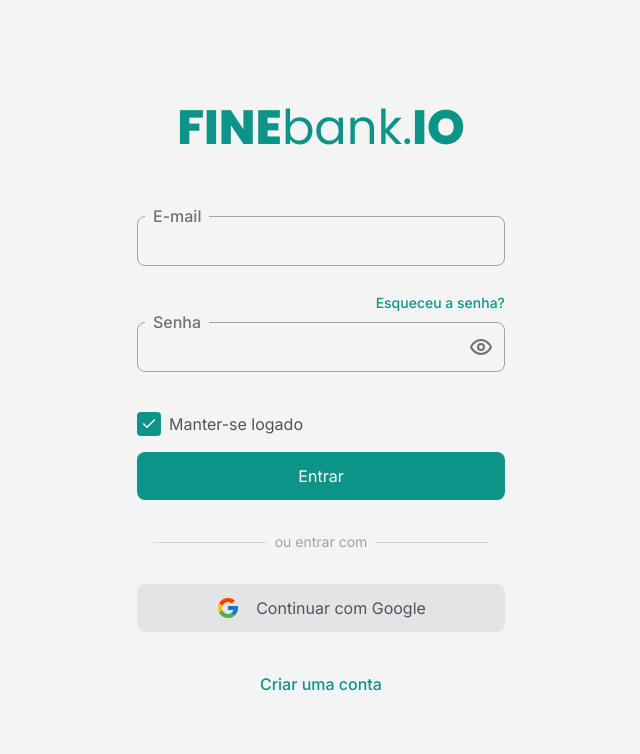
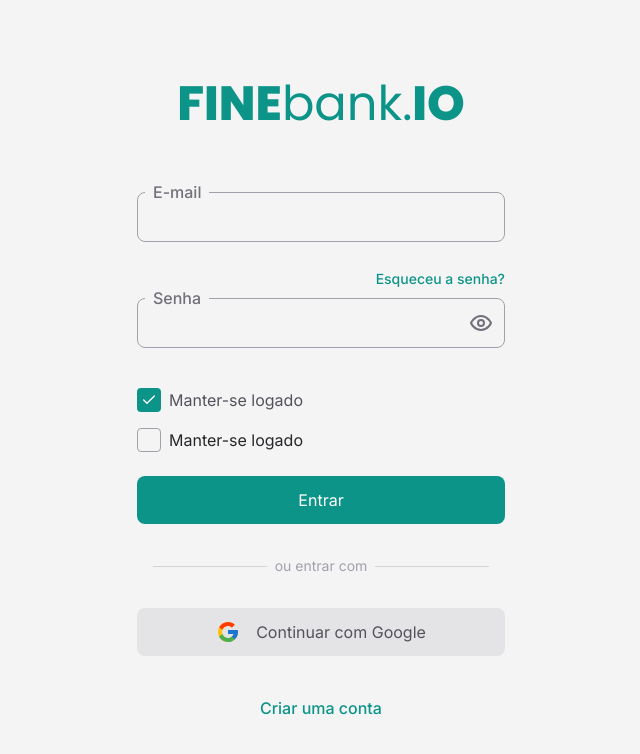
Before and after one commit to Delgado-tech/finance-dashboard, a Next.js app: page /login in a window 1280 px wide. Shown: the top 754 px of the page, without its empty margins (319-959 px from the left). Built offline with nearby package versions, Linux system fonts and the light colour scheme.

Commit message:
added checkbox component

```diff
--- a/package.json
+++ b/package.json
@@ -12,7 +12,8 @@
     "lucide-react": "^0.309.0",
     "next": "14.0.4",
     "react": "^18",
-    "react-dom": "^18"
+    "react-dom": "^18",
+    "tailwind-merge": "^2.2.0"
   },
   "devDependencies": {
     "@types/node": "^20",
--- /dev/null
+++ b/src/components/atoms/checkbox.tsx
@@ -0,0 +1,44 @@
+"use client";
+
+import { Check } from "lucide-react";
+import { ComponentProps, useState } from "react";
+import { twMerge } from "tailwind-merge";
+
+interface Props extends ComponentProps<"input"> {
+	id: string;
+	name: string;
+	className?: string;
+	defaultChecked?: boolean;
+}
+
+export default function Checkbox({
+	id,
+	name,
+	className,
+	defaultChecked = false,
+}: Props) {
+	const [checked, setChecked] = useState<boolean>(defaultChecked);
+
+	return (
+		<>
+			<input
+				id={id}
+				name={name}
+				type="checkbox"
+				className="hidden"
+				checked={checked}
+				onChange={() => {}}
+			/>
+			<span
+				data-checked={checked}
+				className={twMerge(
+					"data-[checked=false]:border-zinc-400 data-[checked=false]:border select-none rounded p-1 text-sm h-6 w-6 text-white cursor-pointer data-[checked=true]:bg-teal-600",
+					className
+				)}
+				onClick={() => setChecked((prev) => !prev)}
+			>
+				{checked && <Check size={16} />}
+			</span>
+		</>
+	);
+}
--- /dev/null
+++ b/src/components/molecules/checkboxField.tsx
@@ -0,0 +1,25 @@
+"use client";
+
+import { twMerge } from "tailwind-merge";
+import Checkbox from "../atoms/checkbox";
+
+interface Props {
+	id: string;
+	name: string;
+	className?: string;
+	defaultChecked?: boolean;
+}
+
+export default function CheckboxField({
+	id,
+	name,
+	className,
+	defaultChecked = false,
+}: Props) {
+	return (
+		<div className={twMerge("flex gap-2 items-center", className)}>
+			<Checkbox id={id} name={name} defaultChecked={defaultChecked} />
+			<span>Manter-se logado</span>
+		</div>
+	);
+}
--- a/src/components/templates/LoginTemplate.tsx
+++ b/src/components/templates/LoginTemplate.tsx
@@ -4,6 +4,8 @@
 import Image from "next/image";
 import Link from "next/link";
 import { useEffect, useRef, useState } from "react";
+import Checkbox from "../atoms/checkbox";
+import CheckboxField from "../molecules/checkboxField";
 
 export default function LoginTemplate() {
 	const [divsToRecentrilize, setDivsToRecentrilize] = useState<string[]>([]);
@@ -109,6 +111,8 @@
 						</label>
 					</div>
 
+					<CheckboxField id={""} name={""} />
+
 					{/* botão de logar */}
 					<button
 						type="submit"
```
Also changed, not shown: 1 other file (tests, documents, lock files or other folders).
